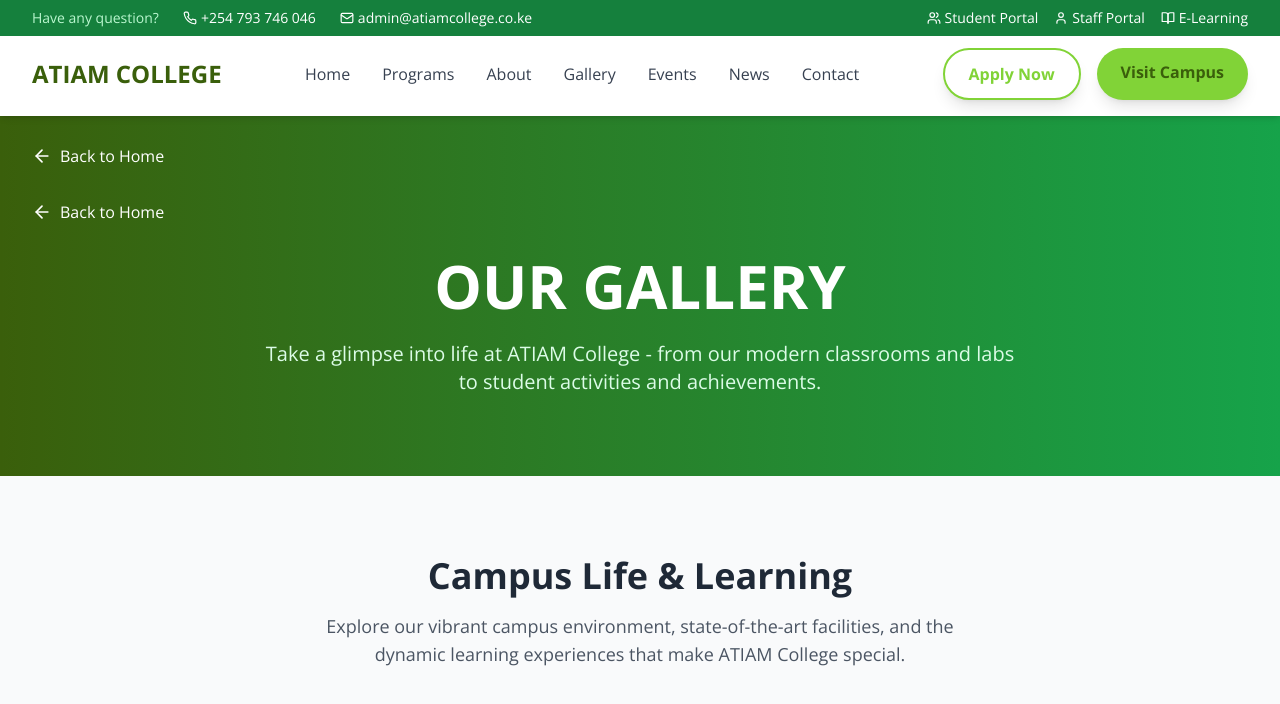
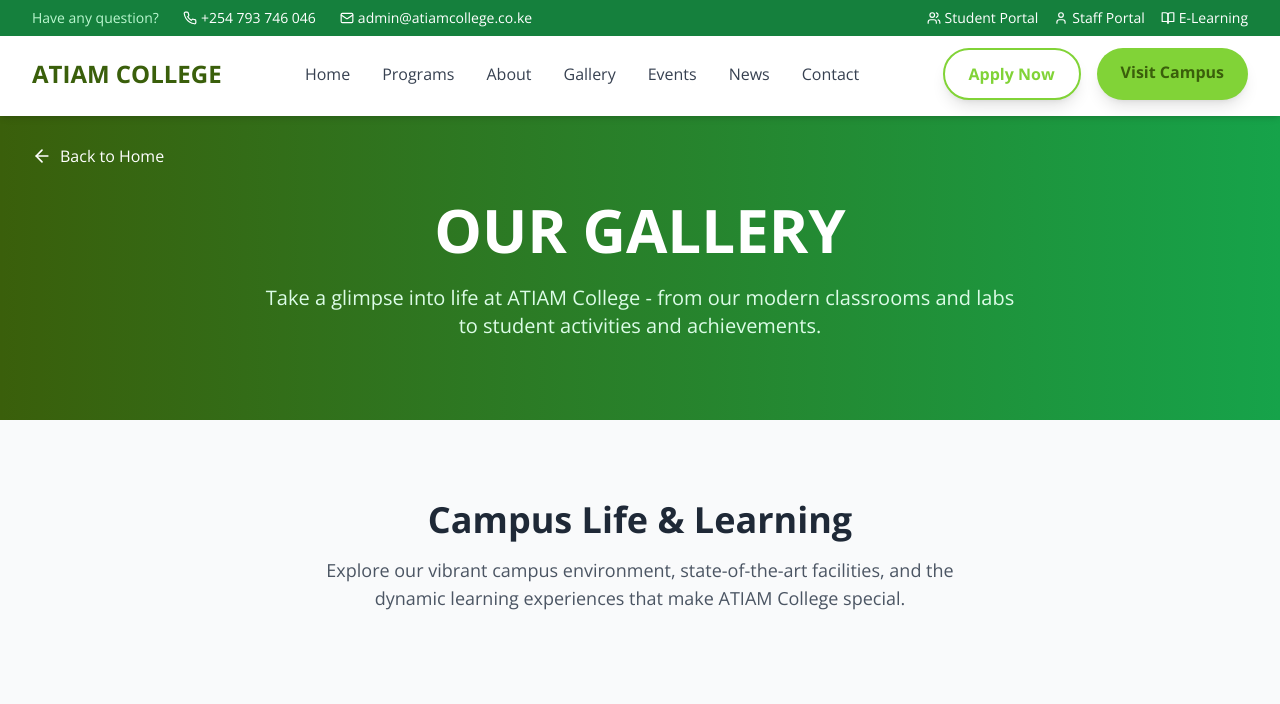
Before and after one commit to linolino2/atiamlanding, a React (Vite) app: page /gallery in a window 1280 px wide. Shown: the top 704 px of the page. Built offline with nearby package versions, Linux system fonts and the light colour scheme.

Commit message:
Updated GalleryPage.tsx

```diff
--- a/src/pages/GalleryPage.tsx
+++ b/src/pages/GalleryPage.tsx
@@ -184,13 +184,7 @@
             onClick={handleBackClick}
             className="flex items-center text-white hover:text-lime-400 transition-colors mb-8 group"
           >
-            <ArrowLeft className="mr-2 group-hover:-translate-x-1 transition-transform" size={20} />
-            Back to Home
-          </button>
-          <button
-            onClick={handleBackClick}
-            className="flex items-center text-white hover:text-lime-400 transition-colors mb-8 group"
-          >
+
             <ArrowLeft className="mr-2 group-hover:-translate-x-1 transition-transform" size={20} />
             Back to Home
           </button>
```
